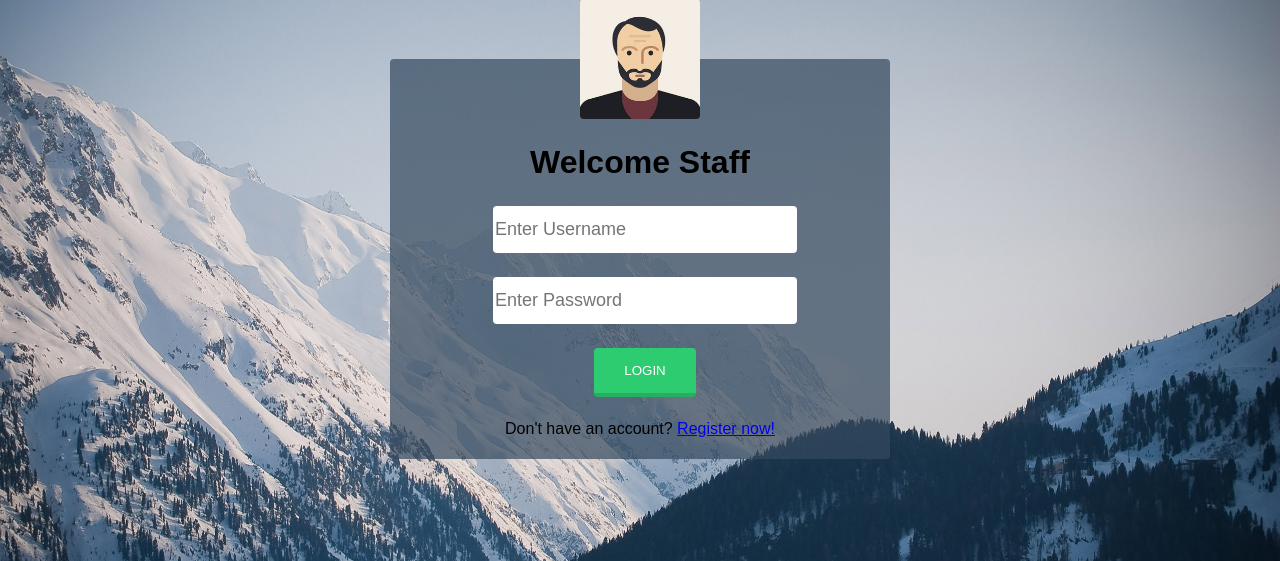
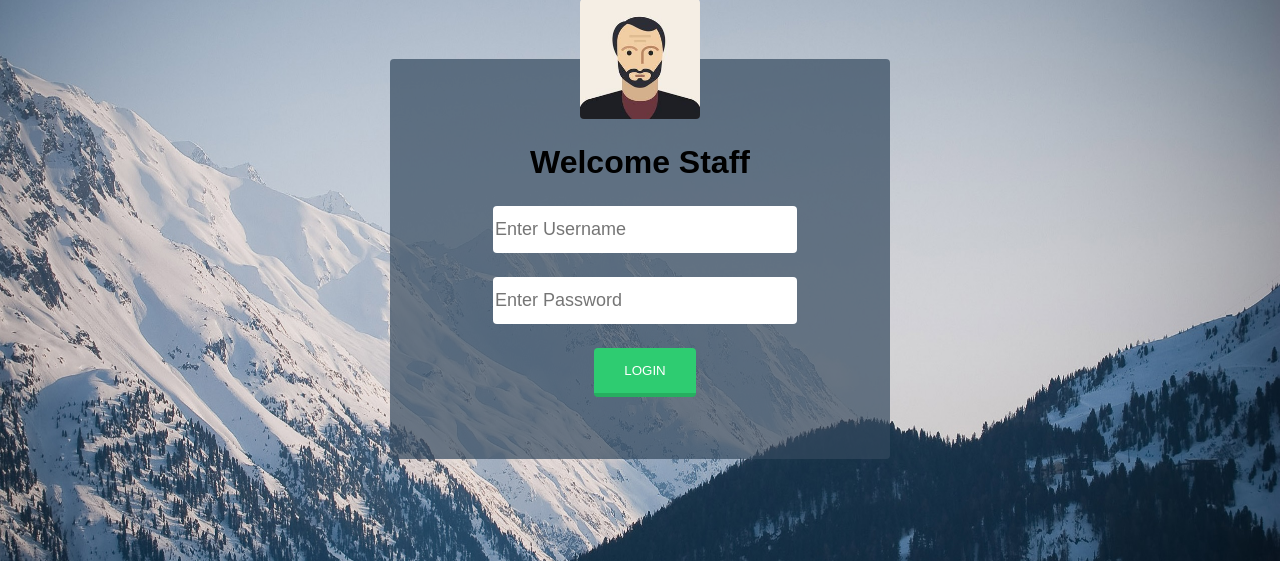
Before and after one commit to carlin54/IFB299, a PHP site: page /IFB299/loginstaff.php in a window 1280 px wide. Shown: the part 239-800 px from the top of the page. Run offline with PHP 8.4, Linux system fonts and the light colour scheme.

Commit message:
Update loginstaff.php

```diff
--- a/IFB299/loginstaff.php
+++ b/IFB299/loginstaff.php
@@ -29,6 +29,7 @@
 <head>
     <title>On the Spot - Your Package Delivery Needs!</title>
     <link rel="stylesheet" type="text/css" href="css/login.css"></link>
+    <link rel="shortcut icon" type="image/ico" href="favicon.ico" />
 </head>
 <body>
   <div id="nav"><br>
@@ -70,7 +71,7 @@
 
 
                   </form>
-             Don't have an account? <a href = "registerstaff299.php" tite = "register">Register now!
+             <!--Don't have an account? <a href = "registerstaff299.php" tite = "register">Register now!-->
     </div>
 </body>
 </html>
```
